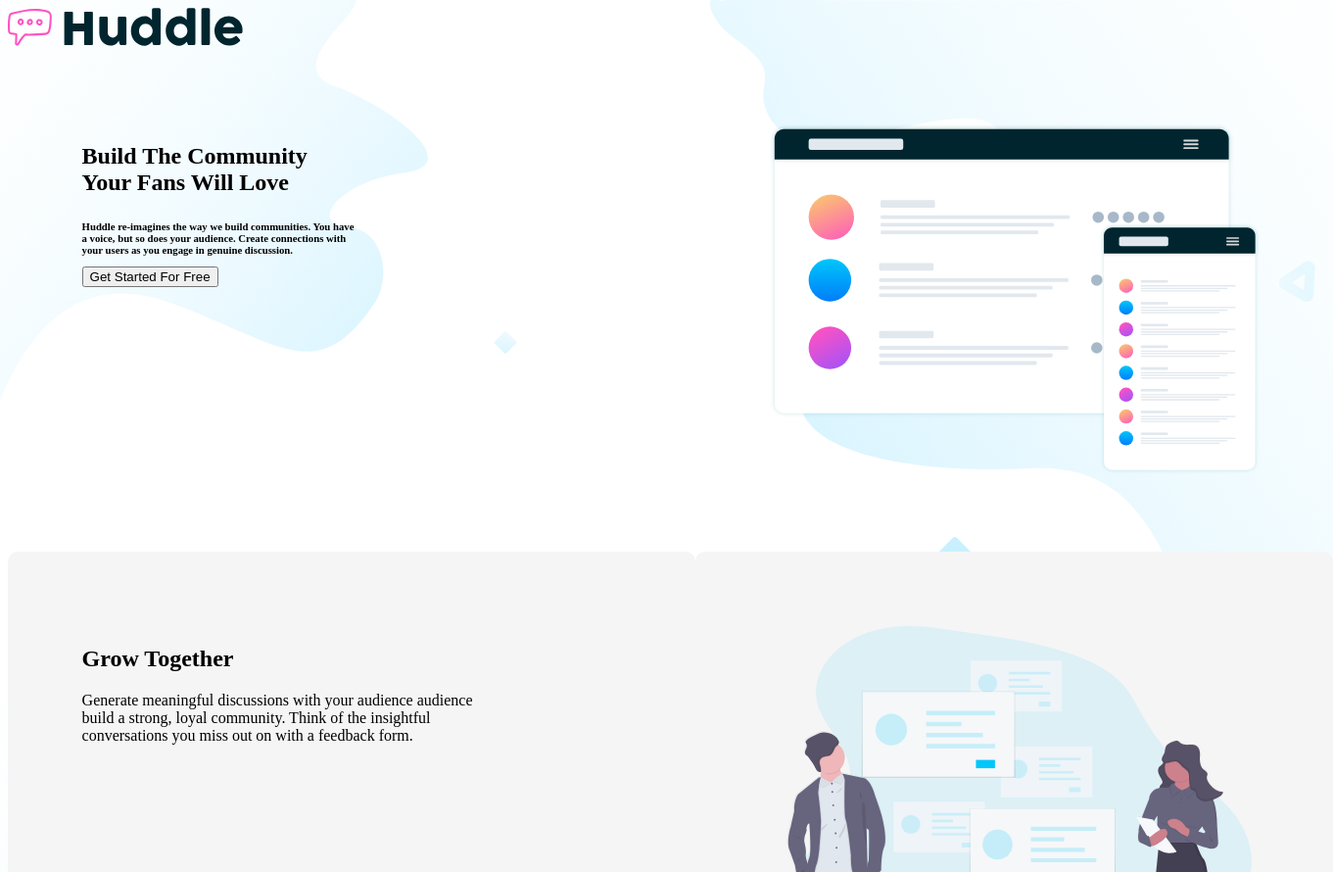
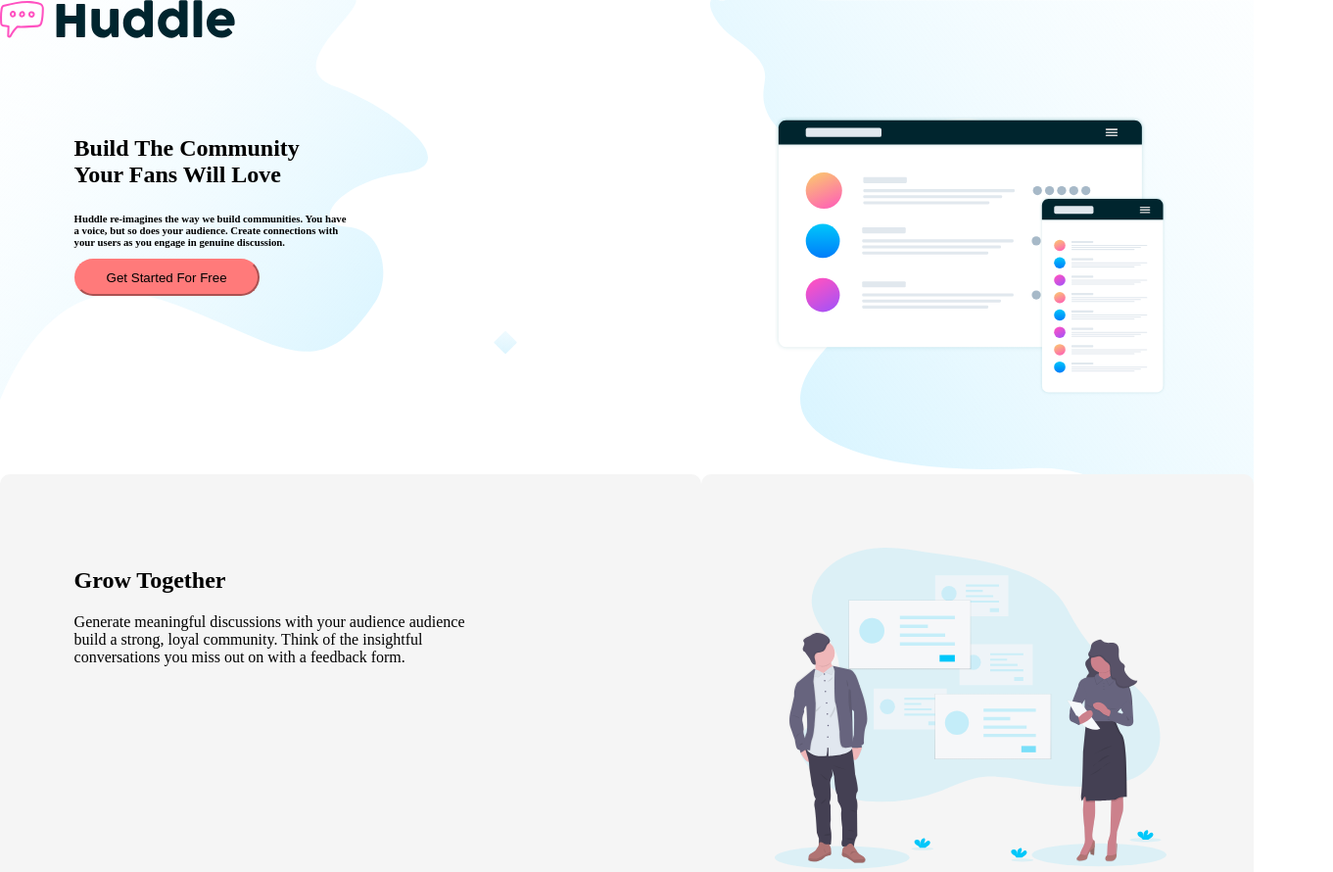
Before and after one commit to victorebegbuna/Huddle-R-Q-Task, a plain HTML site: page index.html in a window 1280 px wide. Shown: the top 890 px of the page at 98% size, 1361 px wide, since content can reach past the window. Drawn offline with Linux system fonts and the light colour scheme.

Commit message:
second commit

```diff
--- a/index.html
+++ b/index.html
@@ -7,17 +7,19 @@
     <title>Huddle</title>
     <link rel="stylesheet" href="style.css"/>
 </head>
-<body background="bg-hero-desktop.svg">
-    <div><img src="logo.svg" alt=""></div>
+
+
+<body class="body" background="bg-hero-desktop.svg">
+    <div><img src="logo.svg" alt="logo"></div>
 
     <main>
     <div class="a"><h2>Build The Community <br> Your Fans Will Love</h1>
         <h6>Huddle re-imagines the way we build communities. You have <br>
         a voice, but so does your audience. Create connections with <br>
         your users as you engage in genuine discussion.</6>
-        <p><button>Get Started For Free</button></div>
+        <p><button class="button">Get Started For Free</button></div>
 
-        <div class="b"> <img src="illustration-mockups.svg" width="500"> </div>
+        <div class="b"> <img src="illustration-mockups.svg" width="400"> </div>
 
 
 
@@ -28,9 +30,9 @@
         <br>conversations you miss out on with a feedback form.
         </p></div>
 
-        <div class="d"><img src="illustration-grow-together.svg" alt="mockup" width="500"></div>
+        <div class="d"><img src="illustration-grow-together.svg" alt="mockup" width="400"></div>
 
-        <p><img class="e" src="illustration-flowing-conversation.svg" alt="flowing-conversation" width="500" > </div>
+        <p><img class="e" src="illustration-flowing-conversation.svg" alt="flowing-conversation" width="400" > </div>
 
         <div class="f" ><h2>Flowing conversations</h2>
         <br>You wouldn't paginate a conversatio in real life, so why do <br>
@@ -42,12 +44,12 @@
         authentication solution. This means, once signed in to <br>
          app, your users can start chatting immediately.</p></div>
 
-         <img class="h" src="illustration-your-users.svg" width="500">
+         <img class="h" src="illustration-your-users.svg" width="400">
 
 
          <div>
         <div  Class="i"> <h3>Ready To Build Your Community?</h3>
-        <button>Get Started For Free</button></div>
+        <button class="button">Get Started For Free</button></div>
             <br>
 
        <div class="j">
--- a/style.css
+++ b/style.css
@@ -1,3 +1,6 @@
+.{
+    box-sizing: border-box;
+}
 
 main{
     display: grid;
@@ -6,11 +9,6 @@
     'c d'
     'e f'
     'g h'
-
-
-
-
-
     ;
 
 }
@@ -19,7 +17,18 @@
 main div{
     padding: 2cm;
 }
+.body{
+    margin: 0px;
 
+}
+
+.button{
+    background-color: hsl(0, 100%, 74%) ;
+    width: 5cm;
+    height: 1cm;
+    border-color: hsl(0, 100%, 74%);
+    border-radius: 30px;
+}
 
 .a{
     grid-area: a;
@@ -73,5 +82,13 @@
 }
 .j, .k, .l{
     background-color: blue;
+    display: flex;
+    flex-wrap: wrap;
     width: 400px;
 }
+
+@media screen and (max-width: 1000px) {
+    .body{
+        flex-direction: column;
+    }
+}
```
Also changed, not shown: 1 other file.
